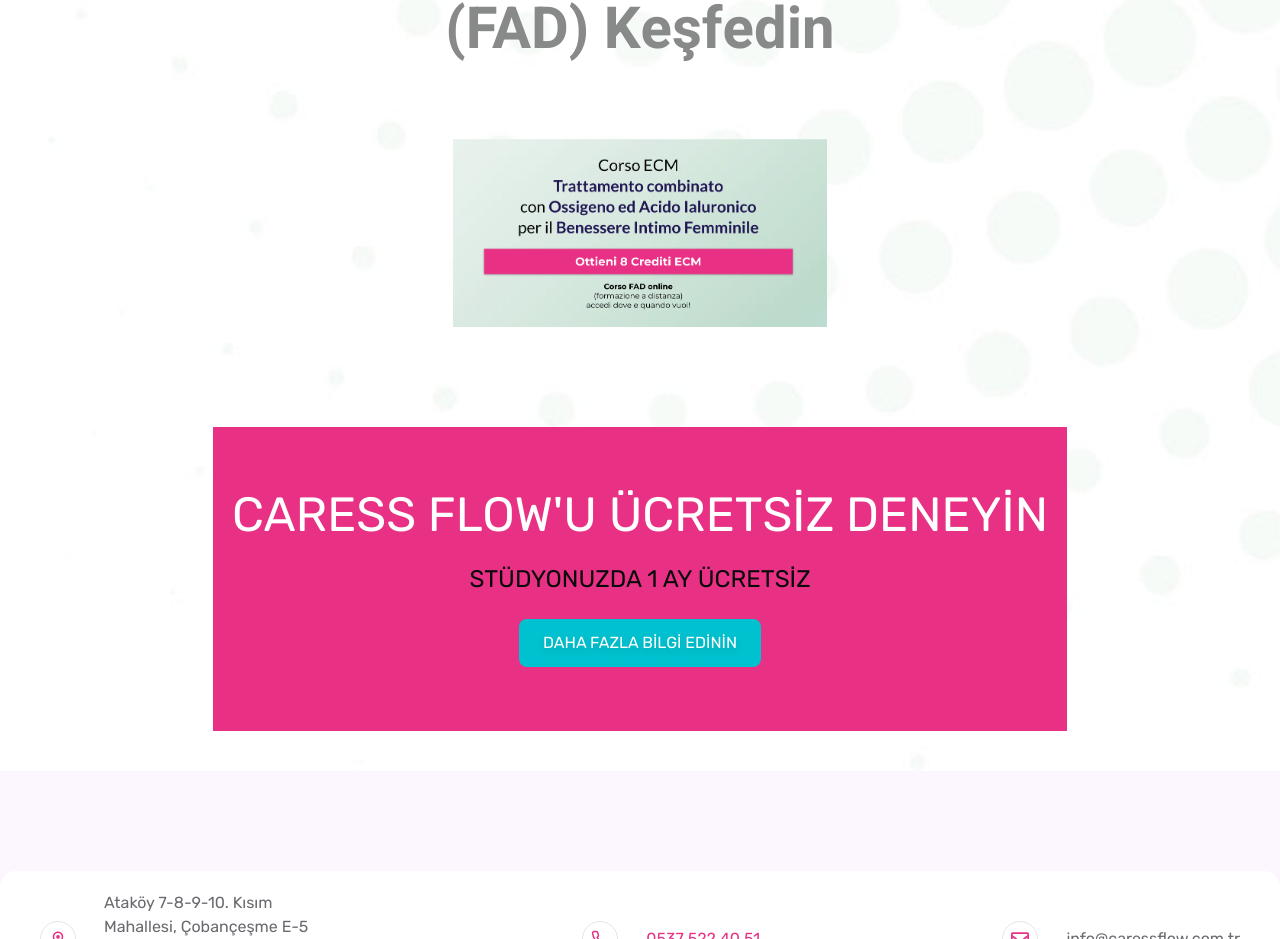
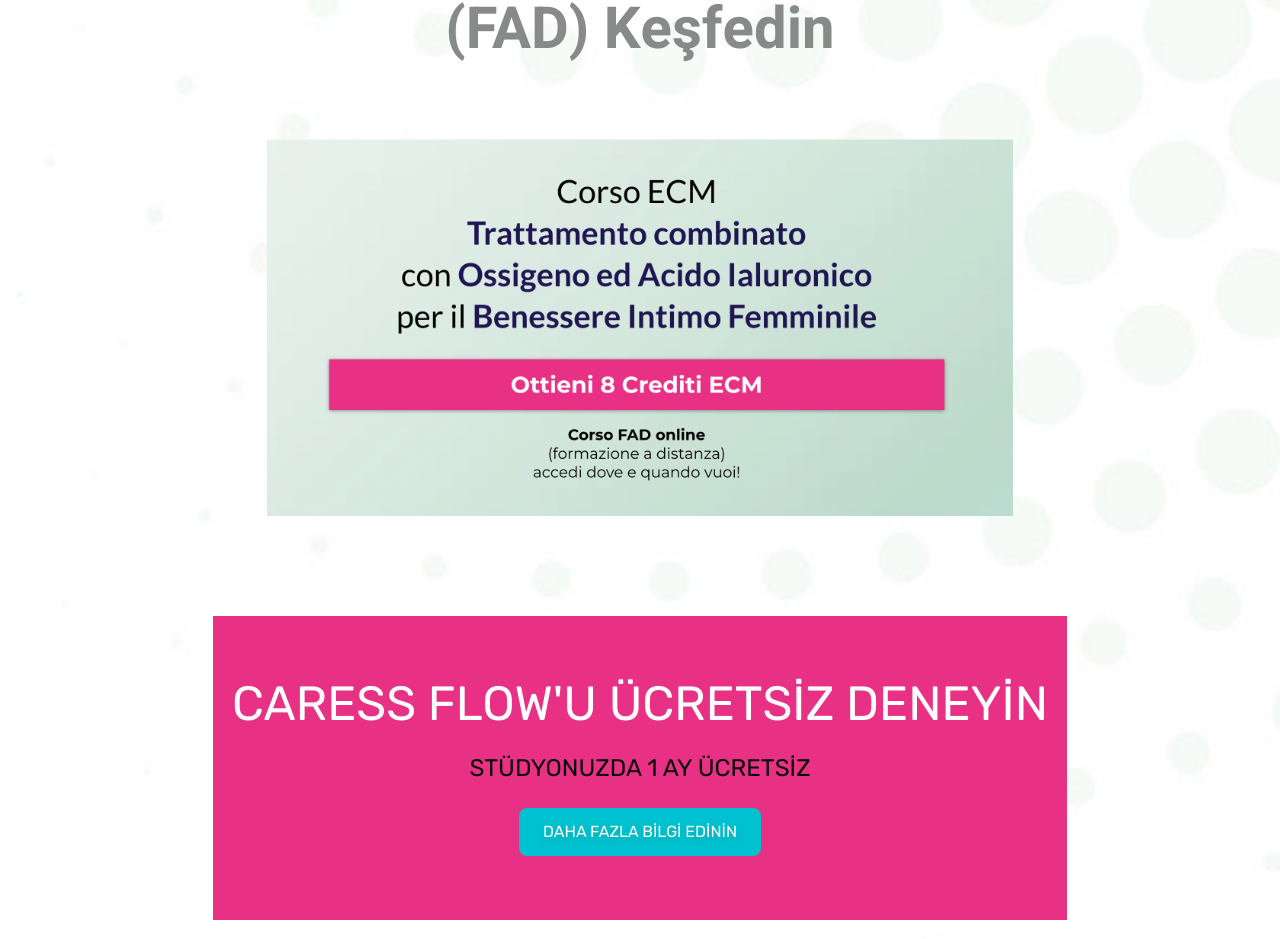
Before and after one commit to CodevorousLabs/Caressflow, a Next.js app in the folder client/: page /doktorlar-icin-avantajlar in a window 1280 px wide. Shown: the part 2862-3801 px from the top of the page. Built offline with nearby package versions, Linux system fonts and the light colour scheme.

Commit message:
fix: responsive visual bug fixed for image

```diff
--- a/client/components/doctorBenefits/imageSection.tsx
+++ b/client/components/doctorBenefits/imageSection.tsx
@@ -23,7 +23,7 @@
       <SectionDescription>Caress Flow ECM Kursunu (FAD) Keşfedin</SectionDescription>
 
       <Link href={'/'}>
-        <div className='w-full md:w-8/12 lg:w-6/12 mx-auto'>
+        <div className='w-full mx-auto'>
           <Image
             src={fadPic}
             alt='fadPic'
```
